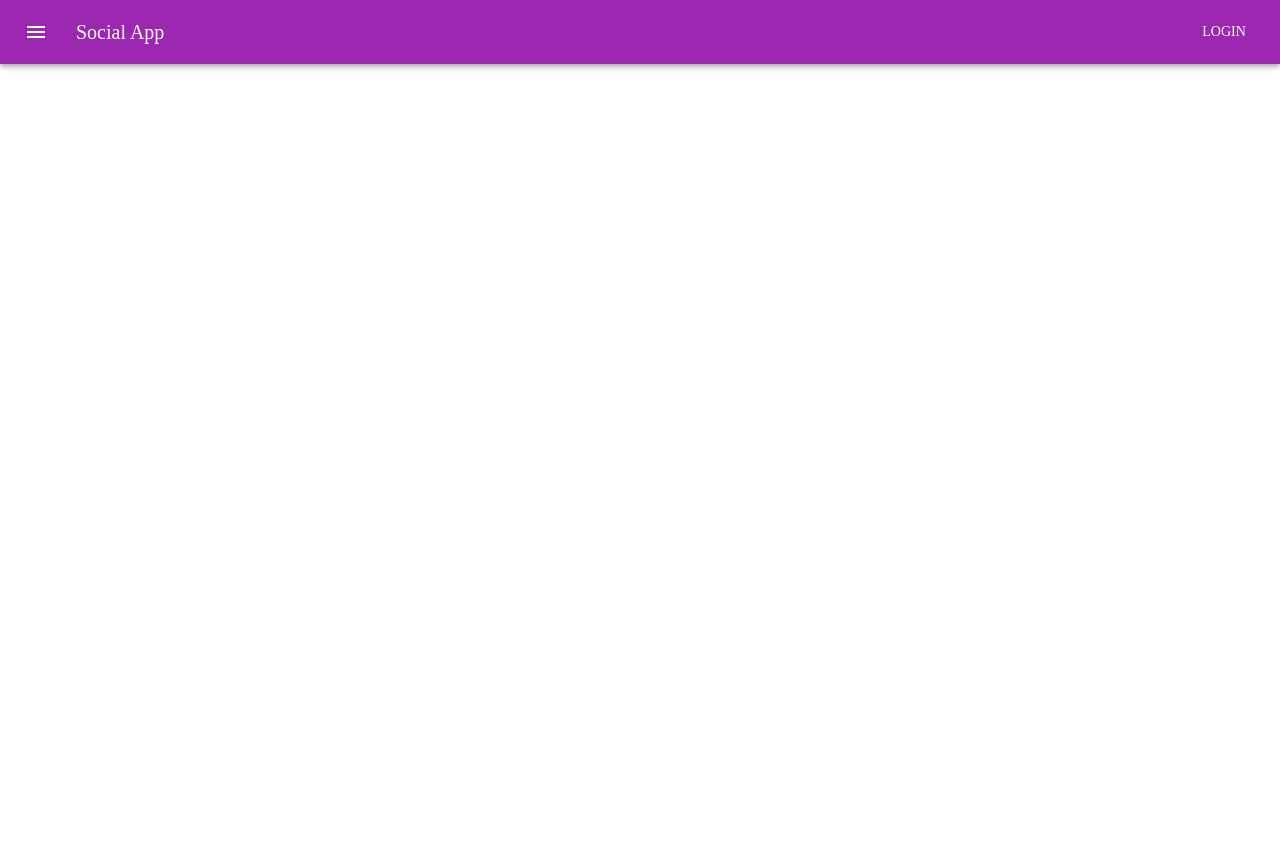
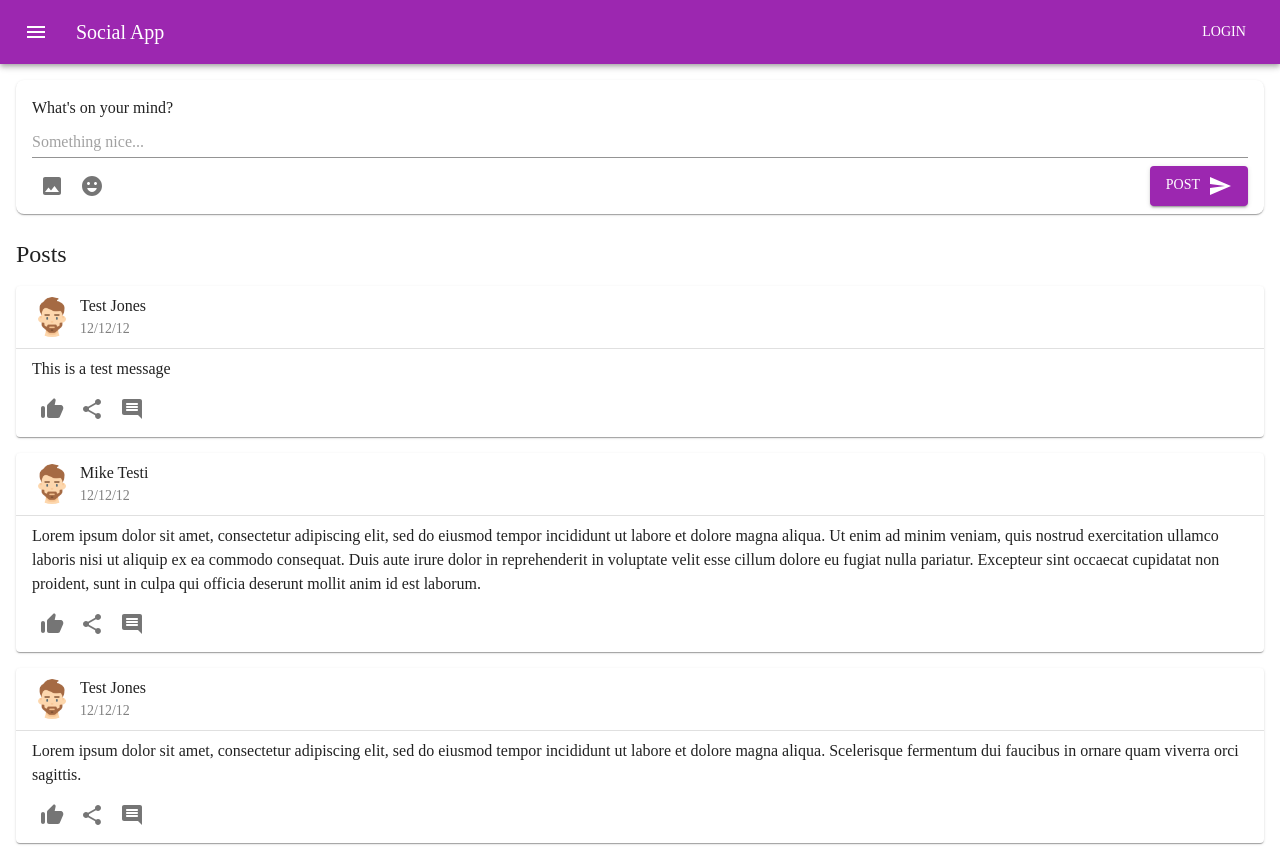
Before and after one commit to arito7/odinbook-front, a React (Create React App) app: page / in a window 1280 px wide. Before the commit the page ends 800 px from the top, so only its background shows below. Built offline with nearby package versions, Linux system fonts and the light colour scheme.

Commit message:
Add home page

```diff
--- a/src/App.js
+++ b/src/App.js
@@ -8,6 +8,7 @@ import { green, purple } from '@mui/material/colors';
 import Login from './pages/login';
 import NotFound from './pages/notfound';
 import Register from './pages/register';
+import Home from './pages/home';
 
 const theme = createTheme({
   palette: {
@@ -28,6 +29,7 @@ function App() {
     <BrowserRouter>
       <Routes>
         <Route path="/" element={<Layout />}>
+          <Route path="/" element={<Home />} />
           <Route path="/login" element={<Login />} />
           <Route path="/register" element={<Register />} />
           <Route path="*" element={<NotFound />} />
--- /dev/null
+++ b/src/components/Post.jsx
@@ -0,0 +1,51 @@
+import {
+  CommentRounded,
+  ShareRounded,
+  ThumbUpAltRounded,
+} from '@mui/icons-material';
+import {
+  Avatar,
+  Box,
+  IconButton,
+  Paper,
+  Divider,
+  Typography,
+} from '@mui/material';
+
+export const Post = ({ post }) => (
+  <Paper sx={{ p: '1rem', position: 'relative', display: 'grid' }}>
+    <Box
+      sx={{
+        display: 'grid',
+        gridTemplateColumns: 'auto 1fr auto',
+        gap: '.5rem',
+        alignItems: 'center',
+        marginTop: '-.5rem',
+      }}
+    >
+      <Avatar alt="Test icon" src="/images/man.png" />
+      <Box sx={{ display: 'grid', alignItems: 'center' }}>
+        <Typography>{post.username}</Typography>
+        <Typography variant="subtitle2" color="grey">
+          {post.date}
+        </Typography>
+      </Box>
+    </Box>
+
+    <Divider sx={{ margin: '.5rem -1rem' }} />
+
+    <Typography>{post.message}</Typography>
+
+    <Box sx={{ margin: '.5rem 0 -.5rem 0' }}>
+      <IconButton>
+        <ThumbUpAltRounded />
+      </IconButton>
+      <IconButton>
+        <ShareRounded />
+      </IconButton>
+      <IconButton>
+        <CommentRounded />
+      </IconButton>
+    </Box>
+  </Paper>
+);
--- /dev/null
+++ b/src/pages/home.jsx
@@ -0,0 +1,79 @@
+import {
+  EmojiEmotionsRounded,
+  Image as ImageIcon,
+  Send,
+} from '@mui/icons-material';
+import {
+  Box,
+  Button,
+  IconButton,
+  Input,
+  Paper,
+  Typography,
+} from '@mui/material';
+import { Post } from '../components/Post';
+
+const Home = () => {
+  const posts = [
+    {
+      username: 'Test Jones',
+      message: 'This is a test message',
+      date: '12/12/12',
+    },
+    {
+      username: 'Mike Testi',
+      message:
+        'Lorem ipsum dolor sit amet, consectetur adipiscing elit, sed do eiusmod tempor incididunt ut labore et dolore magna aliqua. Ut enim ad minim veniam, quis nostrud exercitation ullamco laboris nisi ut aliquip ex ea commodo consequat. Duis aute irure dolor in reprehenderit in voluptate velit esse cillum dolore eu fugiat nulla pariatur. Excepteur sint occaecat cupidatat non proident, sunt in culpa qui officia deserunt mollit anim id est laborum.',
+      date: '12/12/12',
+    },
+    {
+      username: 'Test Jones',
+      message:
+        'Lorem ipsum dolor sit amet, consectetur adipiscing elit, sed do eiusmod tempor incididunt ut labore et dolore magna aliqua. Scelerisque fermentum dui faucibus in ornare quam viverra orci sagittis.',
+      date: '12/12/12',
+    },
+  ];
+  return (
+    <Box sx={{ display: 'grid', p: '1rem', gap: '1rem' }}>
+      <Paper sx={{ p: '1rem', borderRadius: '.5rem' }} elevation={1}>
+        <Typography gutterBottom>What's on your mind?</Typography>
+        <Input
+          placeholder="Something nice..."
+          multiline
+          fullWidth
+          maxRows={10}
+        />
+        <Box
+          sx={{
+            marginBottom: '-.5rem',
+            marginTop: '.5rem',
+            display: 'grid',
+            gridTemplateColumns: 'auto auto 1fr',
+          }}
+        >
+          <IconButton>
+            <ImageIcon />
+          </IconButton>
+          <IconButton>
+            <EmojiEmotionsRounded />
+          </IconButton>
+          <Button variant="contained" sx={{ justifySelf: 'end' }}>
+            Post <Send sx={{ marginLeft: '.5rem' }} />
+          </Button>
+        </Box>
+      </Paper>
+
+      <Box>
+        <Typography variant="h5" sx={{ marginTop: '.5rem' }}>
+          Posts
+        </Typography>
+      </Box>
+
+      {posts.map((p) => (
+        <Post post={p} />
+      ))}
+    </Box>
+  );
+};
+
+export default Home;
```
Also changed, not shown: public/images/man.png (added).
